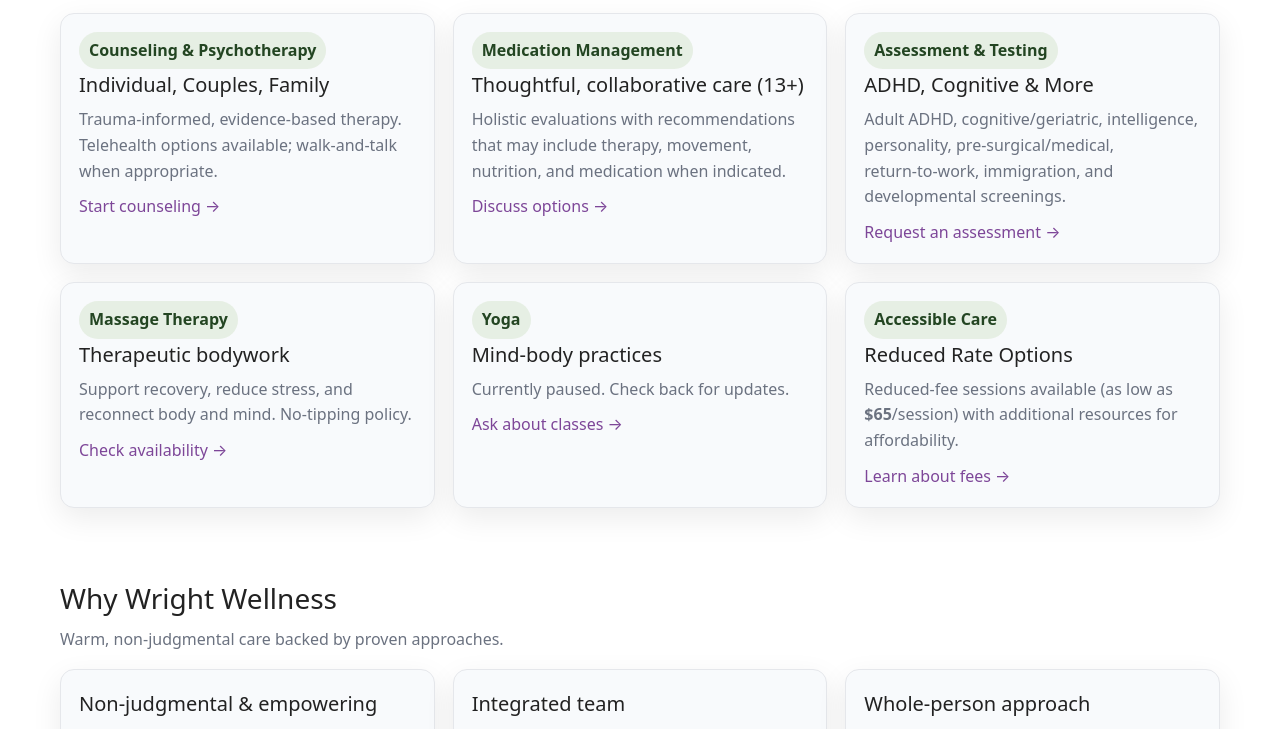
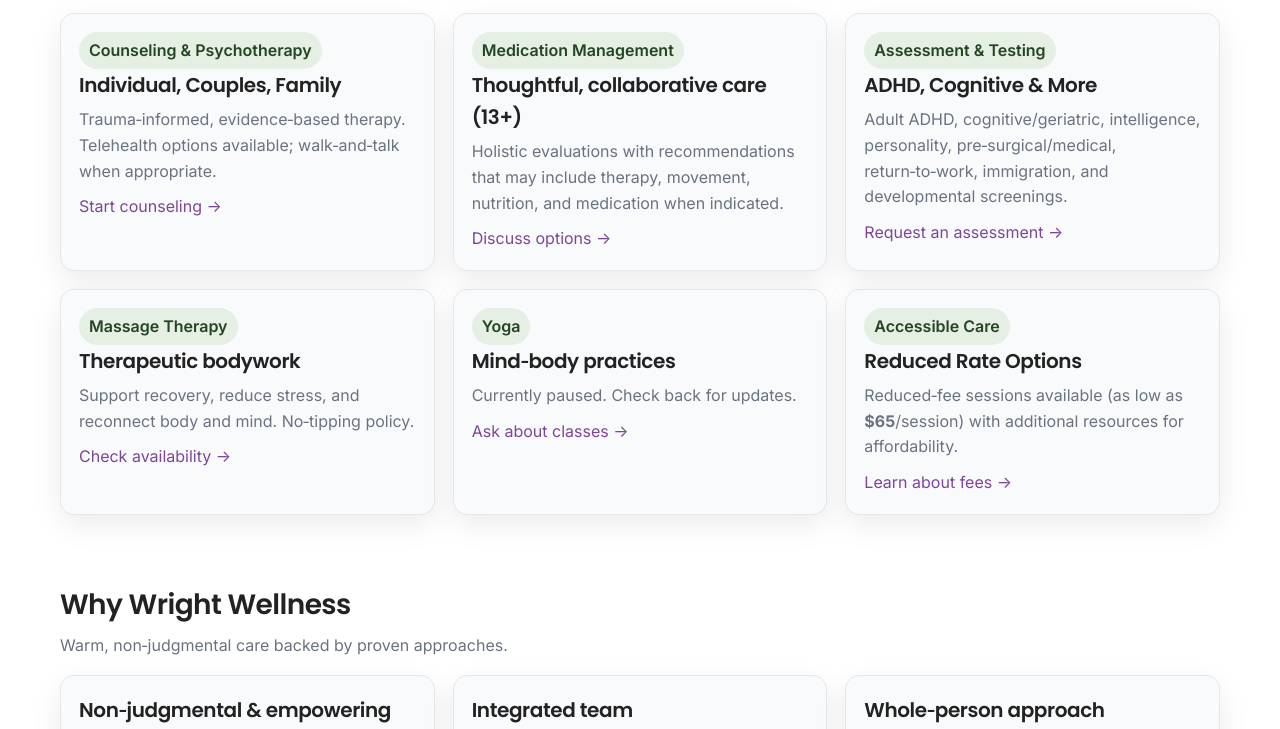
Before and after one commit to fdtorres1/wright-wellness, an Astro site in the folder alternate/: page / in a window 1280 px wide. Shown: the part 637-1366 px from the top of the page. Built offline with nearby package versions, Linux system fonts and the light colour scheme; Astro itself is replaced by a stand-in of ours.

Commit message:
feat: Apply Inter and Poppins fonts to alternate site to match main site

```diff
--- a/alternate/src/pages/index.astro
+++ b/alternate/src/pages/index.astro
@@ -3,6 +3,9 @@ import BaseLayout from '../layouts/BaseLayout.astro';
 ---
 
 <BaseLayout title="Wright Wellness — Welcome" description="Warm, non‑judgmental counseling, medication management, assessment, massage therapy, and mind‑body care in Arlington, TX.">
+  <link rel="preconnect" href="https://fonts.googleapis.com">
+  <link rel="preconnect" href="https://fonts.gstatic.com" crossorigin>
+  <link href="https://fonts.googleapis.com/css2?family=Inter:wght@400;500;600;700&family=Poppins:wght@400;500;600;700&display=swap" rel="stylesheet">
   <style>
     :root {
       --brand-green: #7FAE5A;
@@ -26,7 +29,18 @@ import BaseLayout from '../layouts/BaseLayout.astro';
       margin: 0;
       background: var(--bg);
       color: var(--ink);
-      font: 16px/1.6 system-ui, -apple-system, 'Segoe UI', Roboto, Inter, Helvetica, Arial, sans-serif;
+      font-family: 'Inter', -apple-system, BlinkMacSystemFont, 'Segoe UI', 'Roboto', 'Oxygen', 'Ubuntu', 'Cantarell', 'Fira Sans', 'Droid Sans', 'Helvetica Neue', sans-serif;
+      font-size: 16px;
+      line-height: 1.6;
+      font-weight: 400;
+      -webkit-font-smoothing: antialiased;
+      -moz-osx-font-smoothing: grayscale;
+    }
+
+    h1, h2, h3, h4, h5, h6 {
+      font-family: 'Poppins', -apple-system, BlinkMacSystemFont, 'Segoe UI', 'Roboto', sans-serif;
+      font-weight: 600;
+      letter-spacing: -0.02em;
     }
 
     a {
```
